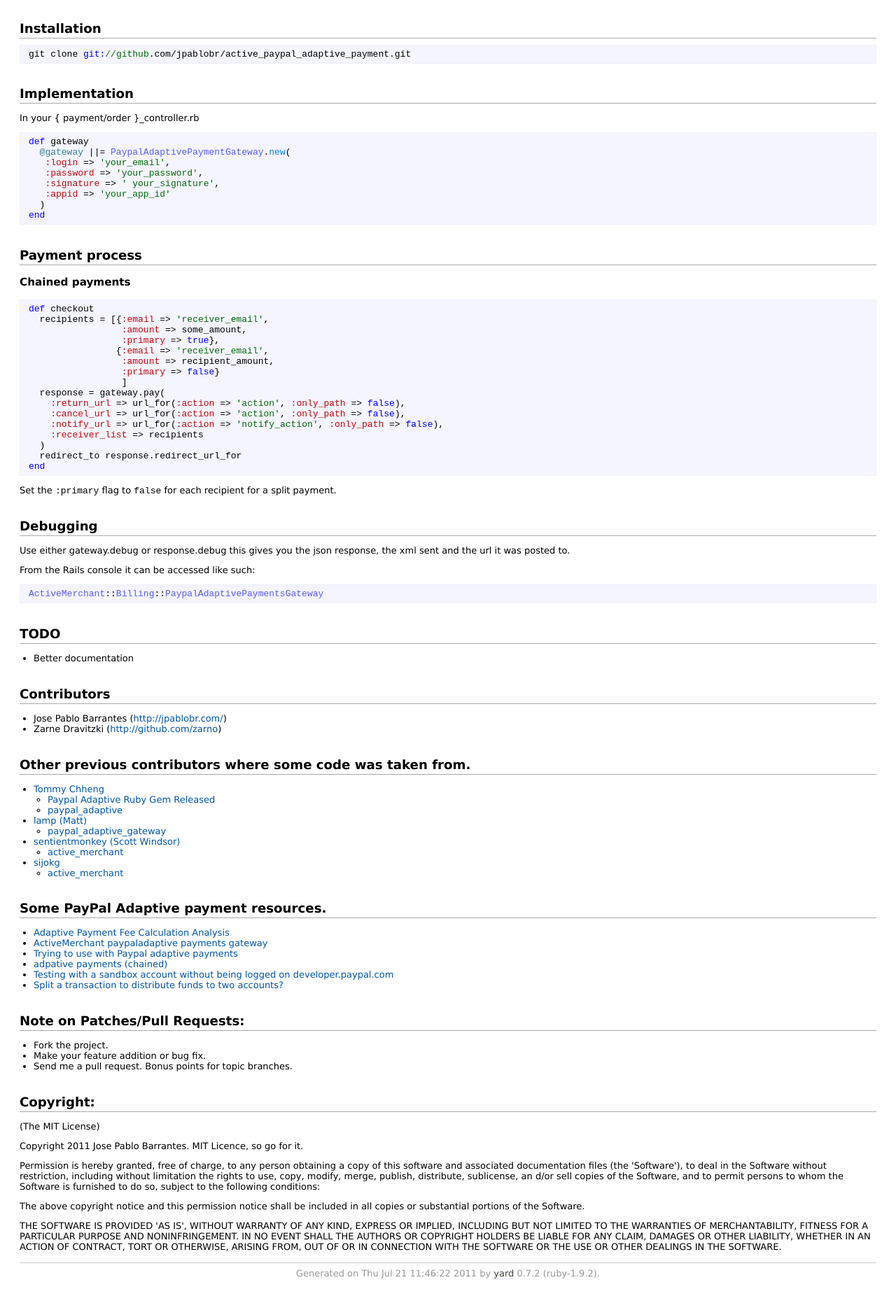
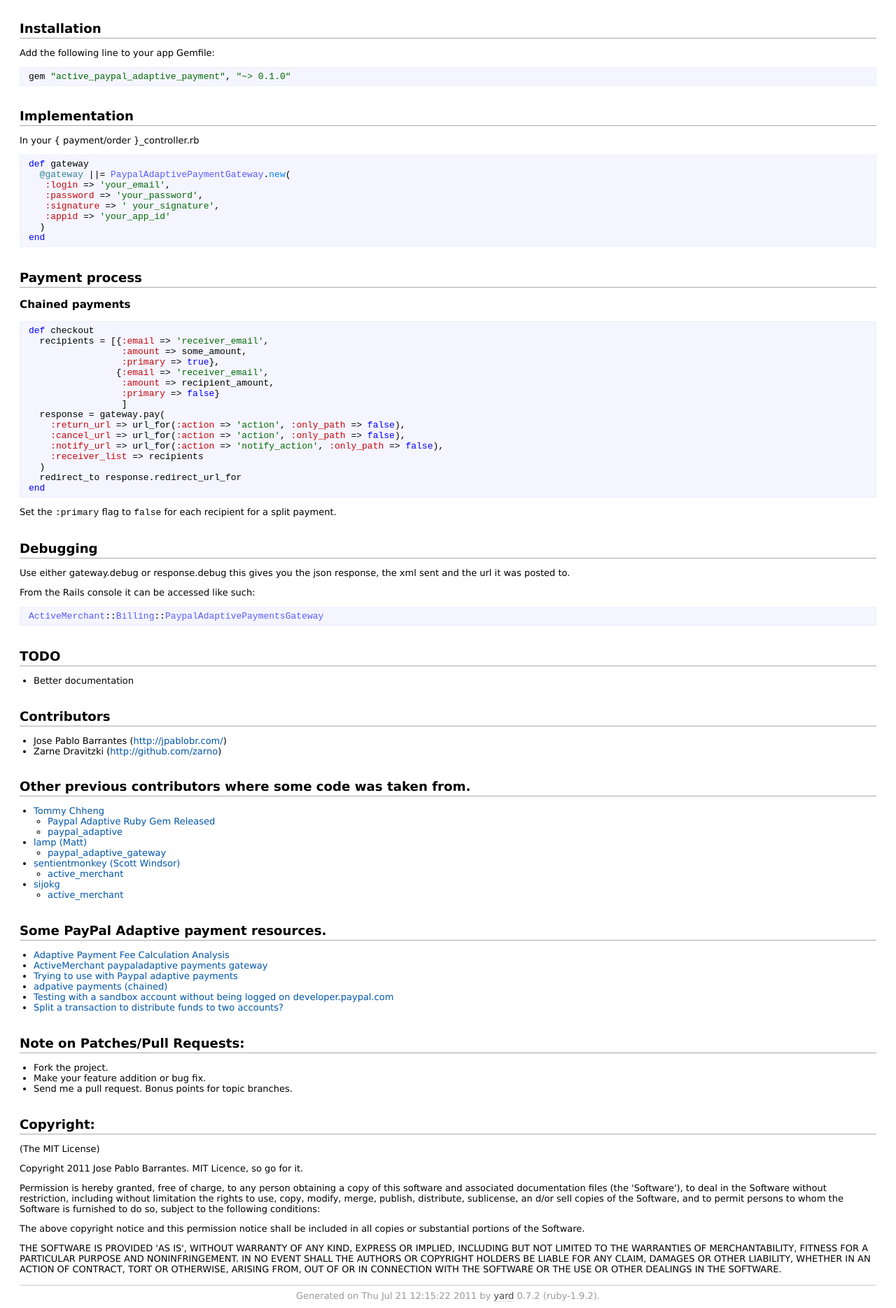
Before and after one commit to jpablobr/active_paypal_adaptive_payment, a plain HTML site: page doc/file.README.html in a window 1280 px wide. Shown: the part 594-2463 px from the top of the page at 70% size. Before the commit the page ends 2436 px from the top, so only its background shows below. Drawn offline with Linux system fonts and the light colour scheme.

Commit message:
yardocs updates

```diff
--- a/doc/file.README.html
+++ b/doc/file.README.html
@@ -73,7 +73,9 @@
 
 <h2>Installation</h2>
 
-<pre class="code"><span class='id git'>git</span> <span class='id clone'>clone</span> <span class='label'>git:</span><span class='tstring'><span class='regexp_beg'>/</span><span class='regexp_end'>/github</span></span><span class='period'>.</span><span class='id com'>com</span><span class='op'>/</span><span class='id jpablobr'>jpablobr</span><span class='op'>/</span><span class='id active_paypal_adaptive_payment'>active_paypal_adaptive_payment</span><span class='period'>.</span><span class='id git'>git</span>
+<p>Add the following line to your app Gemfile:</p>
+
+<pre class="code"><span class='id gem'>gem</span> <span class='tstring'><span class='tstring_beg'>&quot;</span><span class='tstring_content'>active_paypal_adaptive_payment</span><span class='tstring_end'>&quot;</span></span><span class='comma'>,</span> <span class='tstring'><span class='tstring_beg'>&quot;</span><span class='tstring_content'>~&gt; 0.1.0</span><span class='tstring_end'>&quot;</span></span>
 </pre>
 
 <h2>Implementation</h2>
@@ -218,7 +220,7 @@
 </div></div>
 
     <div id="footer">
-  Generated on Thu Jul 21 11:46:22 2011 by
+  Generated on Thu Jul 21 12:15:22 2011 by
   <a href="http://yardoc.org" title="Yay! A Ruby Documentation Tool" target="_parent">yard</a>
   0.7.2 (ruby-1.9.2).
 </div>
```
Also changed, not shown: doc/ActiveMerchant.html (+1 -1 lines), doc/ActiveMerchant/Billing.html (+1 -1 lines), doc/ActiveMerchant/Billing/AdaptivePaymentResponses.html (+1 -1 lines), doc/ActiveMerchant/Billing/AdaptivePaymentResponses/AdaptivePaypalErrorResponse.html (+1 -1 lines), doc/ActiveMerchant/Billing/AdaptivePaymentResponses/AdaptivePaypalSuccessResponse.html (+1 -1 lines), doc/ActiveMerchant/Billing/AdaptiveUtils.html (+1 -1 lines), doc/ActiveMerchant/Billing/PaypalAdaptivePaymentGateway.html (+1 -1 lines), doc/AttributenotFound.html (+1 -1 lines), doc/ConfigDoesNotExist.html (+1 -1 lines), doc/PaypalAdaptivePaymentsApiError.html (+1 -1 lines), doc/_index.html (+1 -1 lines), doc/index.html (+4 -2 lines), doc/top-level-namespace.html (+1 -1 lines).
